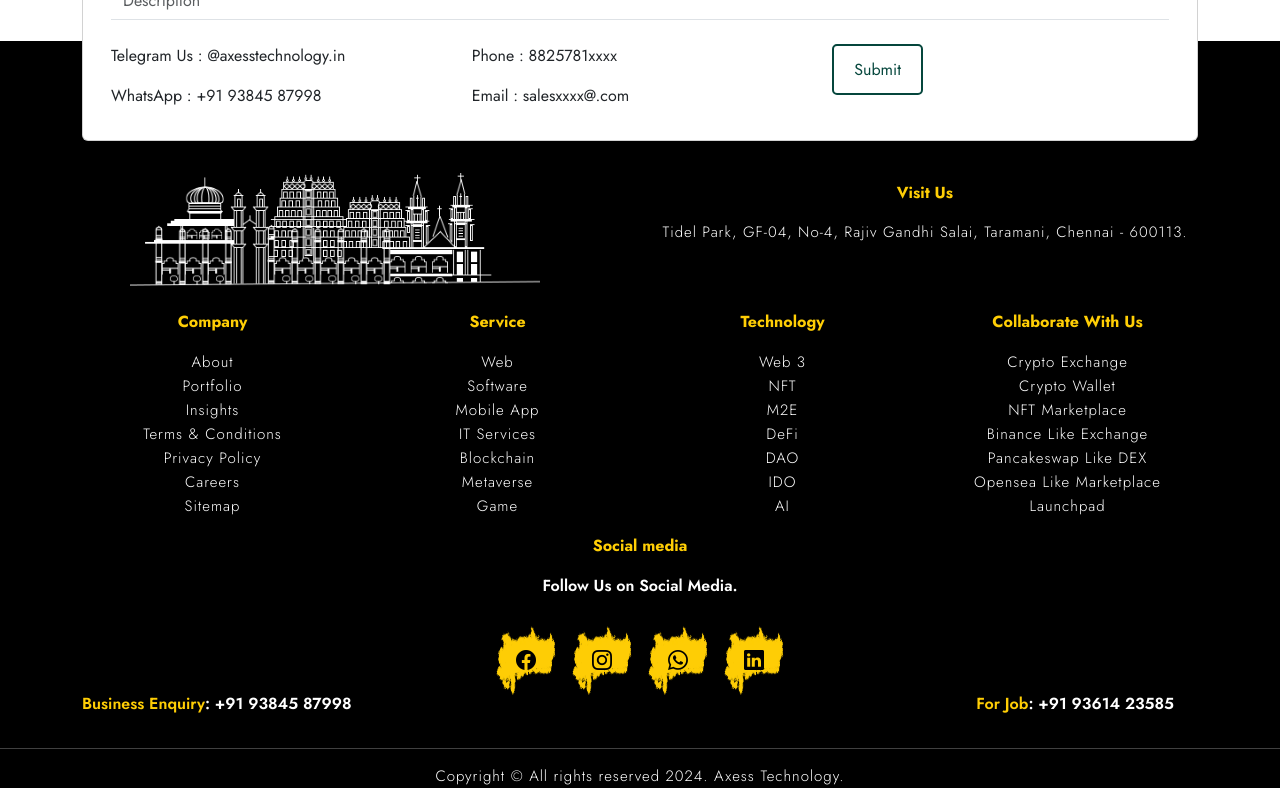
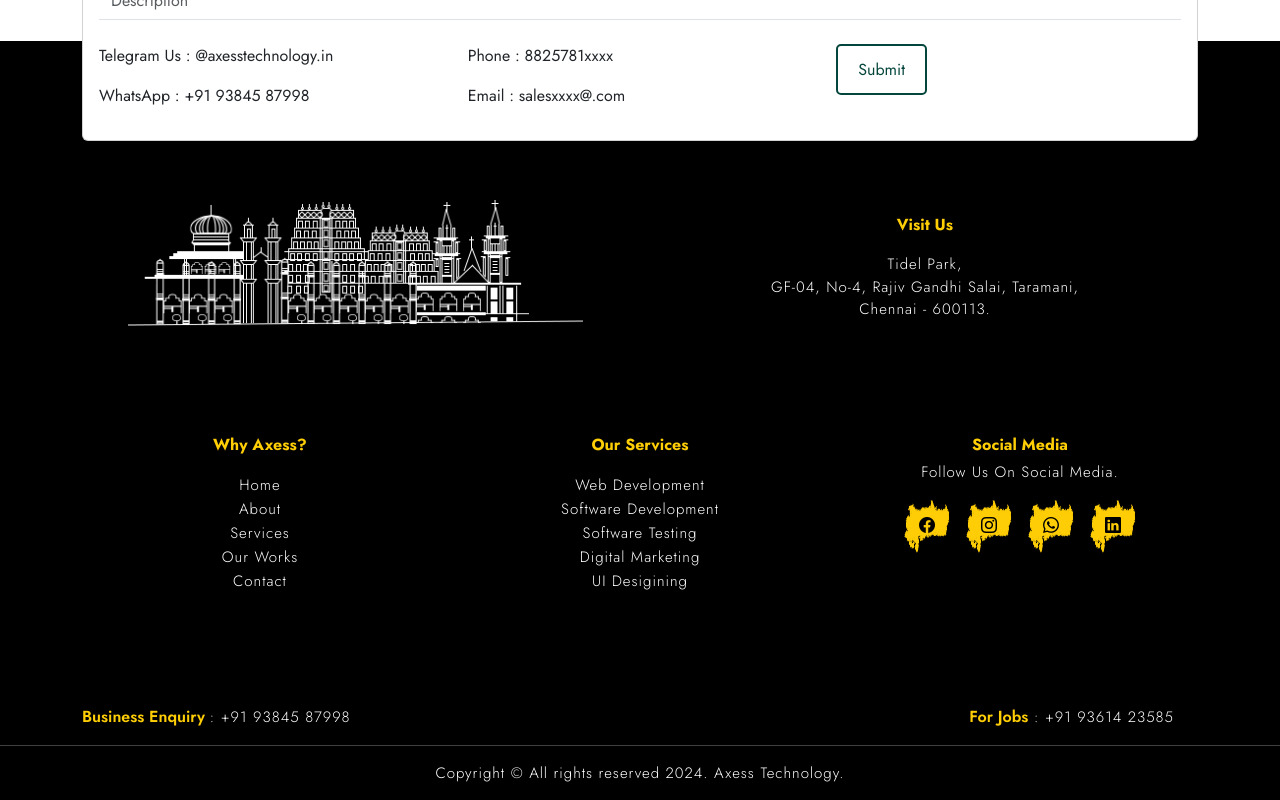
Before and after one commit to axessmongo/AxessTechnology-project, a React (Vite) app in the folder client/: page / in a window 1280 px wide. Shown: the part 4737-5537 px from the top of the page. Built offline with nearby package versions, Linux system fonts and the light colour scheme.

Commit message:
updating footer

```diff
--- a/client/src/assets/css/Technologies.scss
+++ b/client/src/assets/css/Technologies.scss
@@ -103,7 +103,8 @@
 }
 
 .footercontent i {
-  font-size: 20px;
-  padding: 20px !important;
+  font-size: 16px;
+  padding: 15px !important;
   margin: 0 10px;
+  display: block;
 }
--- a/client/src/components/Footer.jsx
+++ b/client/src/components/Footer.jsx
@@ -22,19 +22,19 @@ function Footer() {
                                 <img src={frompng} alt="" />
                             </div>
                         </div>
-                        <div className="container">
+                        <div className="">
                             <div className="row">
                                 <div className="col-md-6 mb-4">
                                     <input type="text" name="fname" className='form-control shadow-none border-0 rounded-0 border-bottom text-black;' placeholder='Firstname' />
                                 </div>
                                 <div className="col-md-6 mb-4">
-                                    <input type="text" name="lname" className='form-control shadow-none border-0 rounded-0 border-bottom text-black;' placeholder='Lastname' />
+                                    <input type="text" name="lastname" className='form-control shadow-none border-0 rounded-0 border-bottom text-black;' placeholder='Lastname' />
                                 </div>
                                 <div className="col-md-6 mb-4">
-                                    <input type="email" name="lname" className='form-control shadow-none border-0 rounded-0 border-bottom text-black;' placeholder='E-mail' />
+                                    <input type="email" name="email" className='form-control shadow-none border-0 rounded-0 border-bottom text-black;' placeholder='E-mail' />
                                 </div>
                                 <div className="col-md-6 mb-4">
-                                    <input type="number" name="lname" className='form-control shadow-none border-0 rounded-0 border-bottom text-black;' placeholder='Phone-Number' />
+                                    <input type="number" name="ph_no" className='form-control shadow-none border-0 rounded-0 border-bottom text-black;' placeholder='Phone-Number' />
                                 </div>
                                 <div className="col-md-12 mb-4">
                                     <input type="text" name="description" className='form-control shadow-none border-0 rounded-0 border-bottom text-black;' placeholder='Description' />
@@ -59,18 +59,18 @@ function Footer() {
             </div>
             <div className='bg-black text-white footercontent'>
                 <div className='container'>
-                    <div className="text-capitalize mt-3">
-                        <div className="row">
+                    <div className="text-capitalize mt-5">
+                        <div className="row align-items-center">
                             <div className="col-md-6">
-                                <div className='pt-3'>
-                                    <img src={footer} className='bg-black w-75 h-75 mx-5' alt="" />
+                                <div className='col-10 mx-auto'>
+                                    <img src={footer} className='' alt="" />
                                 </div>
                             </div>
                             <div className="col-md-6 text-center pt-4">
                                 <p className='gold-text-2 fw-bolder'>Visit Us</p>
-                                <p className='primary-text text-white'>Tidel Park, GF-04,
+                                <p className='primary-text text-white'>Tidel Park,<br /> GF-04,
                                     No-4, Rajiv Gandhi Salai,
-                                    Taramani,
+                                    Taramani,<br />
                                     Chennai - 600113.</p>
                             </div>
 
@@ -78,72 +78,36 @@ function Footer() {
                     </div>
                 </div>
                 <div className="container">
-                    <div className="row text-center text-capitalize mt-4">
-                        <div className="col-md-3">
-                            <p className='gold-text-2 fw-bolder'>Company</p>
+                    <div className="row text-center text-capitalize py-5 my-5">
+                        <div className="col-md-4">
+                            <p className='gold-text-2 fw-bolder'>Why Axess?</p>
                             <div className='d-flex justify-content-center'>
                                 <ul className='list-unstyled '>
-                                    <li><Link to="" className=' primary-text text-decoration-none text-whitetext-decoration-none text-white' >About</Link></li>
-                                    <li><Link to="" className=' primary-text text-decoration-none text-whitetext-decoration-none text-white'>Portfolio</Link></li>
-                                    <li><Link to="" className=' primary-text text-decoration-none text-whitetext-decoration-none text-white'>Insights</Link></li>
-                                    <li><Link to="" className=' primary-text text-decoration-none text-whitetext-decoration-none text-white'>Terms & Conditions</Link></li>
-                                    <li><Link to="" className=' primary-text text-decoration-none text-whitetext-decoration-none text-white'>Privacy Policy</Link></li>
-                                    <li><Link to="" className=' primary-text text-decoration-none text-whitetext-decoration-none text-white'>Careers</Link></li>
-                                    <li><Link to="" className=' primary-text text-decoration-none text-whitetext-decoration-none text-white'>Sitemap</Link></li>
+                                    <li><Link to="" className=' primary-text text-decoration-none text-whitetext-decoration-none text-white' >Home</Link></li>
+                                    <li><Link to="" className=' primary-text text-decoration-none text-whitetext-decoration-none text-white'>About</Link></li>
+                                    <li><Link to="" className=' primary-text text-decoration-none text-whitetext-decoration-none text-white'>Services</Link></li>
+                                    <li><Link to="" className=' primary-text text-decoration-none text-whitetext-decoration-none text-white'>Our Works</Link></li>
+                                    <li><Link to="" className=' primary-text text-decoration-none text-whitetext-decoration-none text-white'>Contact</Link></li>
                                 </ul>
                             </div>
                         </div>
-                        <div className="col-md-3">
-                            <p className='gold-text-2 fw-bolder'>Service</p>
+                        <div className="col-md-4">
+                            <p className='gold-text-2 fw-bolder'>Our Services</p>
                             <div className='d-flex justify-content-center'>
                                 <ul className='list-unstyled '>
-                                    <li><Link to="" className='primary-text text-decoration-none text-white'>Web</Link></li>
-                                    <li><Link to="" className='primary-text text-decoration-none text-white'>software</Link></li>
-                                    <li><Link to="" className='primary-text text-decoration-none text-white'>mobile App</Link></li>
-                                    <li><Link to="" className='primary-text text-decoration-none text-white'>IT services</Link></li>
-                                    <li><Link to="" className='primary-text text-decoration-none text-white'>Blockchain</Link></li>
-                                    <li><Link to="" className='primary-text text-decoration-none text-white'>Metaverse</Link></li>
-                                    <li><Link to="" className='primary-text text-decoration-none text-white'>Game</Link></li>
+                                    <li><Link to="" className='primary-text text-decoration-none text-white'>Web development</Link></li>
+                                    <li><Link to="" className='primary-text text-decoration-none text-white'>software development</Link></li>
+                                    <li><Link to="" className='primary-text text-decoration-none text-white'>software Testing</Link></li>
+                                    <li><Link to="" className='primary-text text-decoration-none text-white'>Digital Marketing</Link></li>
+                                    <li><Link to="" className='primary-text text-decoration-none text-white'>UI Desigining</Link></li>
                                 </ul>
                             </div>
                         </div>
-                        <div className="col-md-3">
-                            <p className='gold-text-2 fw-bolder'>technology</p>
-                            <div className='d-flex justify-content-center'>
-                                <ul className='list-unstyled text-white '>
-                                    <li><Link to="" className='primary-text text-decoration-none text-white'>Web 3</Link></li>
-                                    <li><Link to="" className='primary-text text-decoration-none text-white'>NFT</Link></li>
-                                    <li><Link to="" className='primary-text text-decoration-none text-white'>M2E</Link></li>
-                                    <li><Link to="" className='primary-text text-decoration-none text-white'>DeFi</Link></li>
-                                    <li><Link to="" className='primary-text text-decoration-none text-white'>DAO</Link></li>
-                                    <li><Link to="" className='primary-text text-decoration-none text-white'>IDO</Link></li>
-                                    <li><Link to="" className='primary-text text-decoration-none text-white'>AI</Link></li>
-                                </ul>
-                            </div>
-                        </div>
-                        <div className="col-md-3">
-                            <p className='gold-text-2 fw-bolder'>Collaborate with us</p>
-                            <div className='d-flex justify-content-center'>
-                                <ul className='list-unstyled '>
-                                    <li><Link to="" className=' primary-text text-decoration-none text-white'>Crypto Exchange</Link></li>
-                                    <li><Link to="" className=' primary-text text-decoration-none text-white'>Crypto Wallet</Link></li>
-                                    <li><Link to="" className=' primary-text text-decoration-none text-white'>NFT Marketplace</Link></li>
-                                    <li><Link to="" className=' primary-text text-decoration-none text-white'>Binance like Exchange</Link></li>
-                                    <li><Link to="" className=' primary-text text-decoration-none text-white'>Pancakeswap like DEX</Link></li>
-                                    <li><Link to="" className=' primary-text text-decoration-none text-white'>Opensea like Marketplace
-                                    </Link></li>
-                                    <li><Link to="" className=' primary-text text-decoration-none text-white'>Launchpad</Link></li>
-                                </ul>
-                            </div>
-                        </div>
-                    </div>
-                </div>
-                <div className="container">
-                    <div className="row">
-                        <div className="col-md-12">
+
+                        <div className="col-md-4">
                             <div>
-                                <p className='gold-text-2 fw-bolder text-center'>Social media</p>
-                                <p className='fw-semibold mt-3 mb-5 text-center'>Follow Us on Social Media.</p>
+                                <p className='gold-text-2 fw-bolder text-center mb-1'>Social media</p>
+                                <p className='text-center primary-text mb-3'>Follow Us on Social Media.</p>
                                 <ul className='list-unstyled d-flex justify-content-center'>
                                     <li><Link><i className="bi bi-facebook mx-2 mb-3 bg-img-1"></i></Link></li>
                                     <li><Link><i className="bi bi-instagram mx-2 mb-1 bg-img-1"></i></Link></li>
@@ -152,19 +116,23 @@ function Footer() {
                                 </ul>
                             </div>
                         </div>
+                    </div>
+                </div>
+                <div className="container">
+                    <div className="row">
                         <div className="row">
                             <div className="col-md-6">
-                                <p className='fw-semibold fs-6'> <span className='gold-text-2'>Business Enquiry</span>: +91 93845 87998</p>
+                                <p className='fw-semibold fs-6'> <span className='gold-text-2'>Business Enquiry</span> <span className='primary-text'>: +91 93845 87998</span></p>
                             </div>
                             <div className="col-md-6">
-                                <p className='fw-semibold fs-6 text-end'><span className='gold-text-2'>For Job</span>: +91 93614 23585</p>
+                                <p className='fw-semibold fs-6 text-end'><span className='gold-text-2'>For Jobs</span><span className="primary-text"> : +91 93614 23585</span></p>
                             </div>
                         </div>
                     </div>
                 </div>
-                <hr />
+                <hr className='m-0' />
                 <div className='text-center'>
-                    <p className='mb-0 primary-text text-decoration-none text-white'>Copyright © All rights reserved 2024. Axess Technology.</p>
+                    <p className='mb-0 py-3 primary-text text-decoration-none text-white'>Copyright © All rights reserved 2024. Axess Technology.</p>
                 </div>
             </div>
         </div>
```
Also changed, not shown: 2 other files (tests, documents, lock files or other folders).
